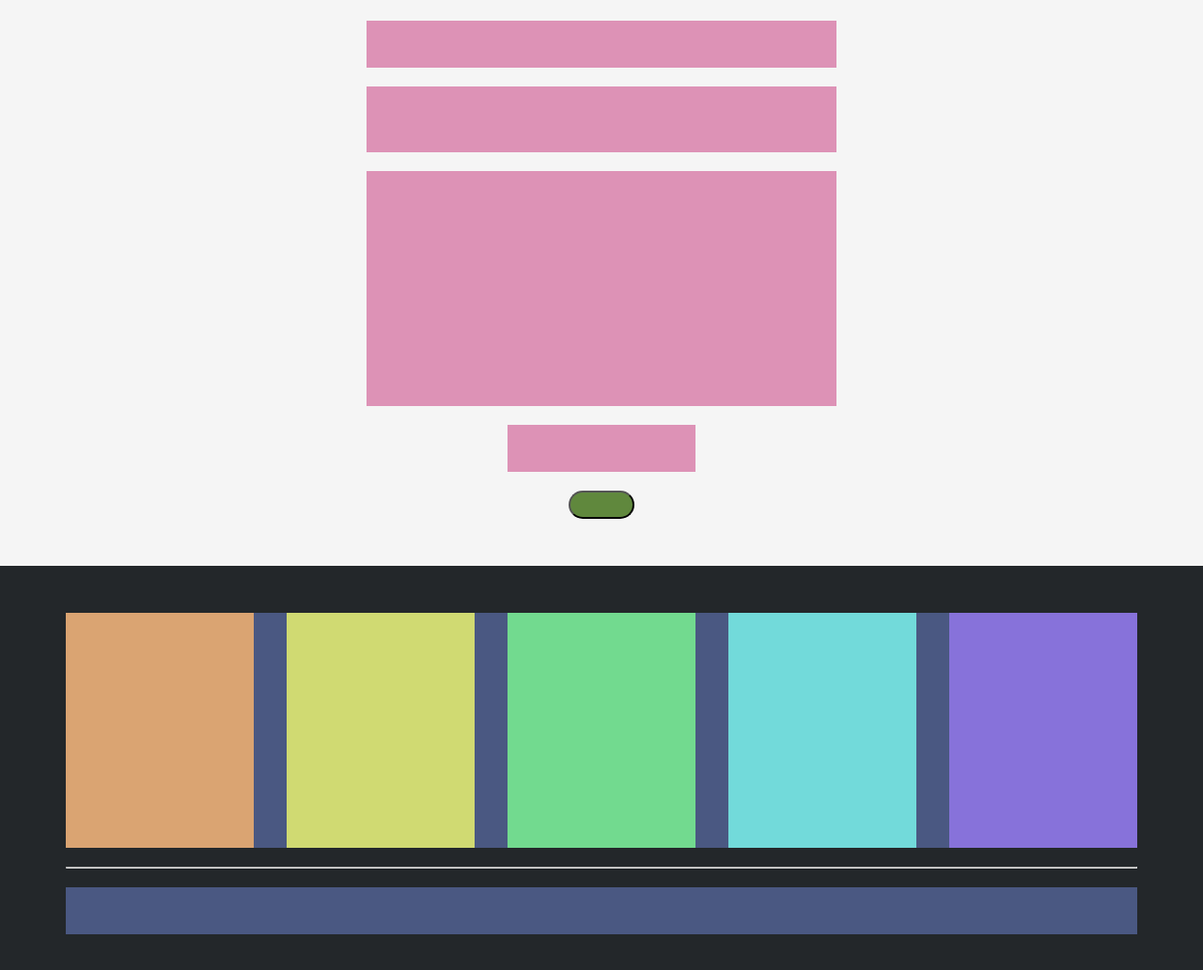
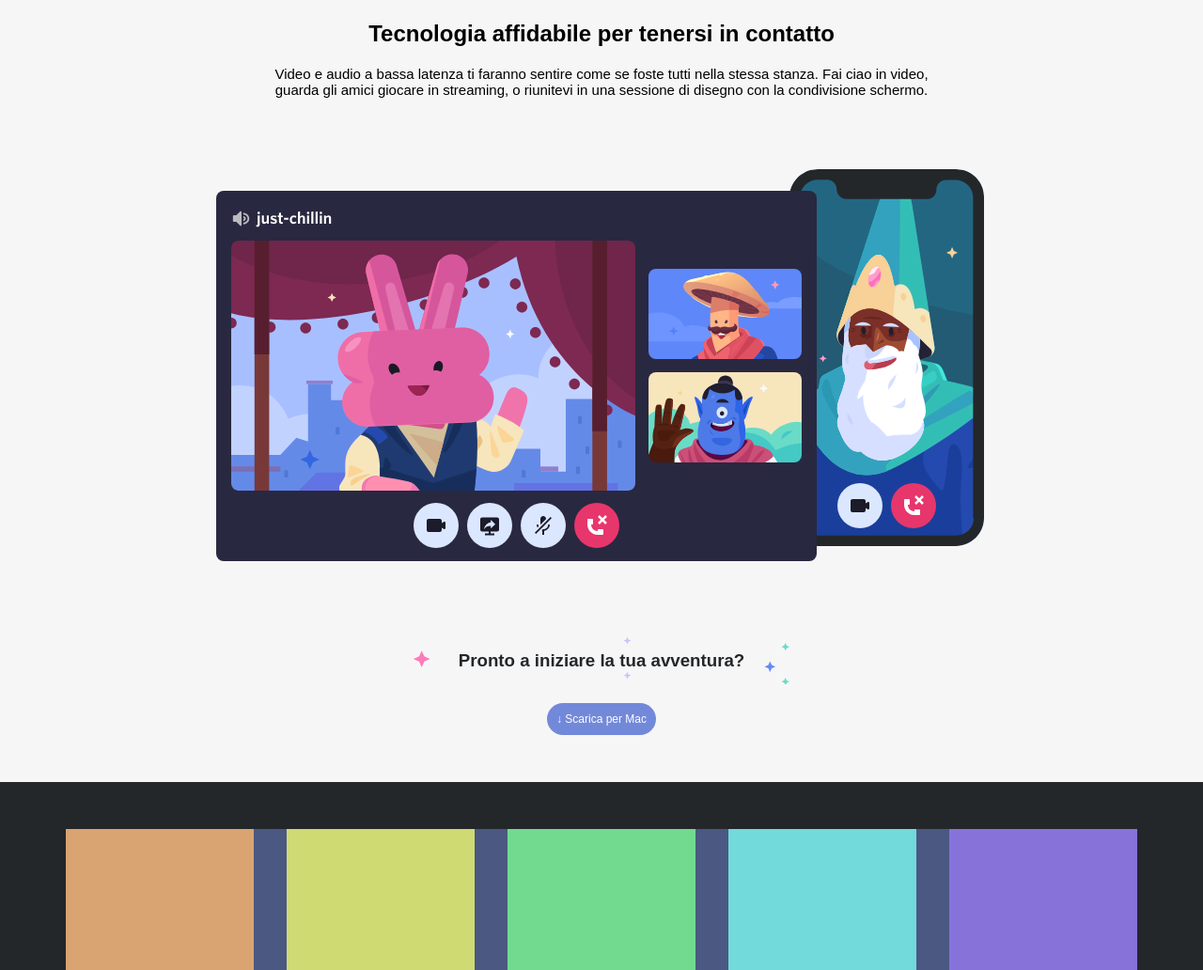
Before and after one commit to francescodelmonaco/htmlcss-discord, a plain HTML site: page index.html in a window 1280 px wide. Shown: the part 2060-3092 px from the top of the page at 94% size. Drawn offline with Linux system fonts and the light colour scheme.

Commit message:
add: content to main block 4

```diff
--- a/css/style.css
+++ b/css/style.css
@@ -2,10 +2,19 @@
     --color-white: #ffffff;
     --color-black: #23272a;
     --color-lightgray: #f6f6f6;
+    --color-lilla: #7289da;
 }
 
 html {
     font-family: sans-serif;
+}
+
+/* all buttons properties without colors */
+body button {
+    padding: 10px;
+    border: none;
+    border-radius: 20px;
+    font-size: 12px;
 }
 
 /* header */
@@ -38,19 +47,11 @@ header section nav ul.flex-row {
 header .button-white {
     background-color: var(--color-white);
     color: var(--color-black);
-    padding: 10px;
-    border: none;
-    border-radius: 20px;
-    font-size: 12px;
 }
 
 header .button-black {
     background-color: var(--color-black);
     color: var(--color-white);
-    padding: 10px;
-    border: none;
-    border-radius: 20px;
-    font-size: 12px;
 }
 
 .flex-center {
@@ -88,6 +89,10 @@ main {
     flex-direction: column;
 }
 
+h2 {
+    font-size: x-large;
+}
+
 /* white-block */
 main .white-block {
     background-color: var(--color-white);
@@ -106,10 +111,6 @@ main .white-block aside {
     flex-direction: column;
     gap: 20px;
     flex-basis: 40%;
-}
-
-main .white-block aside h2 {
-    font-size: x-large;
 }
 
 main .white-block aside article {
@@ -131,10 +132,6 @@ main .lightgray-block-1 aside {
     gap: 20px;
 }
 
-main .lightgray-block-1 aside h2 {
-    font-size: x-large;
-}
-
 main .lightgray-block-1 aside article {
     font-size: 15px;
 }
@@ -145,7 +142,7 @@ main .lightgray-block-1 figure {
 
 /* lightgray-block-2 */
 main .lightgray-block-2 {
-    background-color: #f5f5f5;
+    background-color: var(--color-lightgray);
     display: flex;
     flex-direction: column;
     justify-content: center;
@@ -154,28 +151,26 @@ main .lightgray-block-2 {
     padding: 50px;
 }
 
-main .lightgray-block-2 .h3 {
-    background-color: #dd92b6;
-    height: 50px;
-    width: 500px;
+main .lightgray-block-2 article {
+    margin: 0 auto;
+    width: 60%;
+    font-size: 15px;
+    text-align: center;
 }
 
-main .lightgray-block-2 article {
-    background-color: #dd92b6;
-    height: 70px;
-    width: 500px;
-}
-
-main .lightgray-block-2 figure {
-    background-color: #dd92b6;
+/* main .lightgray-block-2 figure {
     height: 250px;
     width: 500px;
-}
+} */
 
-main .lightgray-block-2 .h4 {
-    background-color: #dd92b6;
+main .lightgray-block-2 h3 {
+    color: var(--color-black);
     height: 50px;
-    width: 200px;
+    width: 400px;
+    align-content: center;
+    text-align: center;
+    background-image: url(../img/stars.svg);
+    background-size: contain;
 }
 
 main .lightgray-block-2 .button {
@@ -236,3 +231,8 @@ footer .sign-up-section {
     display: flex;
     justify-content: space-between;
 }
+
+main .button-lilla {
+    background-color: var(--color-lilla);
+    color: var(--color-white);
+}
--- a/index.html
+++ b/index.html
@@ -58,8 +58,7 @@
                 <h2>Un luogo a invito con tutto lo spazio necessario per parlare</h2>
 
                 <article>
-                    I server Discord sono organizzati in canali
-                    tematici in cui puoi collaborare, condividere o semplicemente parlare della tua giornata senza intasare una chat di gruppo.
+                    I server Discord sono organizzati in canali tematici in cui puoi collaborare, condividere o semplicemente parlare della tua giornata senza intasare una chat di gruppo.
                 </article>
             </aside>
         </section>
@@ -67,6 +66,7 @@
         <section class="lightgray-block-1">
             <aside>
                 <h2>Dove trovarsi é facile</h2>
+
                 <article>
                     Mettiti comodo in un canale vocale quando hai tempo. Gli amici nel tuo server possono vedere che sei lì e unirsi istantaneamente senza dover chiamare.
                 </article>
@@ -84,6 +84,7 @@
 
             <aside>
                 <h2>Da pochi a un fandom</h2>
+
                 <article>
                     Dai inizio a una community di qualsiasi dimensione con strumenti di moderazione e accesso ai membri personalizzabile.
                     Concedi ai membri poteri speciali, crea canali privati, e molto altro.
@@ -92,11 +93,19 @@
         </section>
 
         <section class="lightgray-block-2">
-            <section class="h3"></section>
-            <article></article>
-            <figure></figure>
-            <section class="h4"></section>
-            <button class="button"></button>
+            <h2>Tecnologia affidabile per tenersi in contatto</h2>
+
+            <article>
+                Video e audio a bassa latenza ti faranno sentire come se foste tutti nella stessa stanza. Fai ciao in video, guarda gli amici giocare in streaming, o riunitevi in una sessione di disegno con la condivisione schermo.
+            </article>
+
+            <figure>
+                <img src="./img/item4-big.svg" alt="Screen 4">
+            </figure>
+
+            <h3>Pronto a iniziare la tua avventura?</h3>
+
+            <button class="button-lilla">&darr; Scarica per Mac</button>
         </section>
     </main>
 
```
